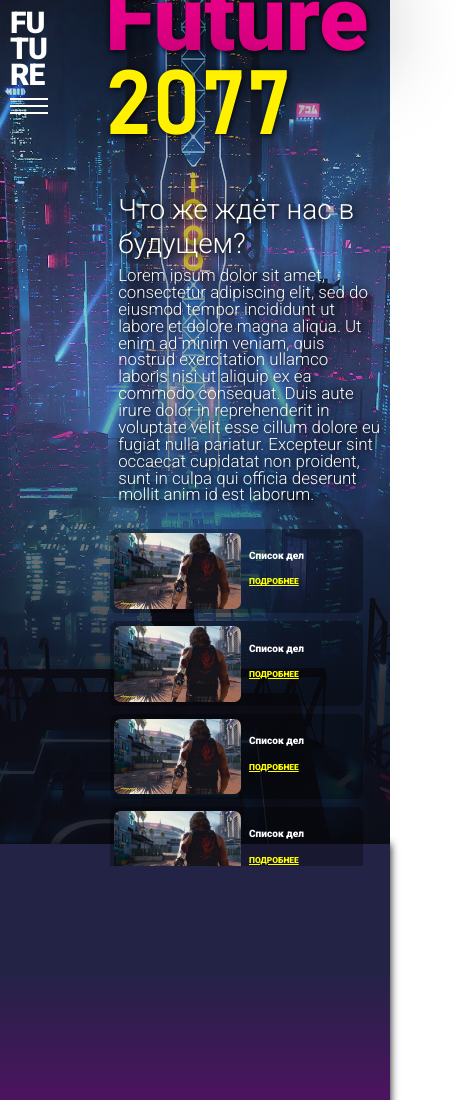
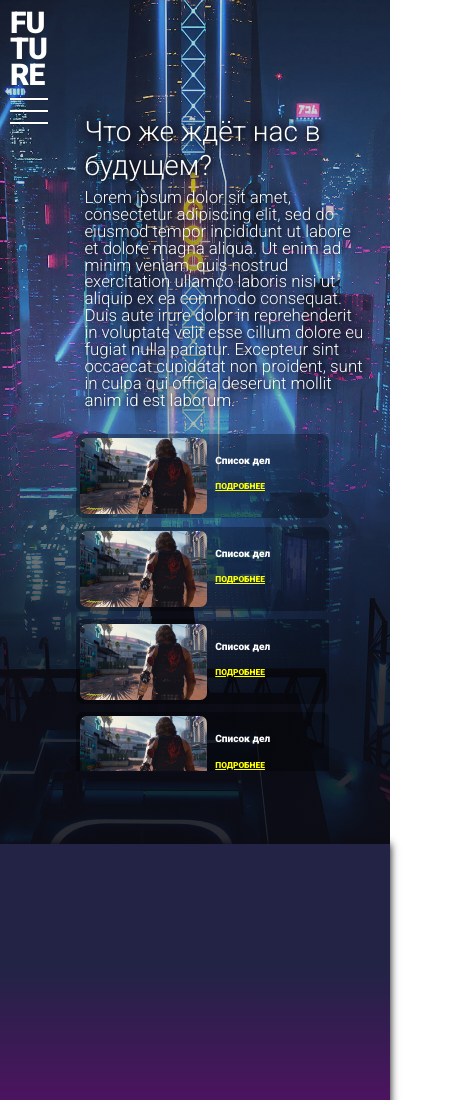
Before and after one commit to Artemis-Faul/Future-2077, a plain HTML site: page index.html in a window 390 px wide. Shown: the top 1100 px of the page, 456 px wide, since content can reach past the window. Drawn offline with nearby package versions, Linux system fonts and the light colour scheme; files whose address does not match are found by name.

```diff
--- a/css/style.css
+++ b/css/style.css
@@ -159,14 +159,15 @@
     width: 85%;
     height: 2px;
     background: #ffffff;
+    box-shadow: 0 0 1px black;
 }
 
 #lm2{
-    margin-top:5px;
+    margin-top:1.2vh;
 }
 
 #lm3{
-    margin-top:5px;
+    margin-top:1.2vh;
 }
 
 #menuHand{
@@ -402,6 +403,18 @@
 	.scroll-container{
 	}
 
+	h1.main-titleF{
+		display: none;
+	}
+
+	.description {
+		padding-right: 3vh;
+	}
+
+	.main-container{
+		margin-left: 9vh;
+	}
+
 	.slider-block {
     	width: 30vh;
 	}
```
